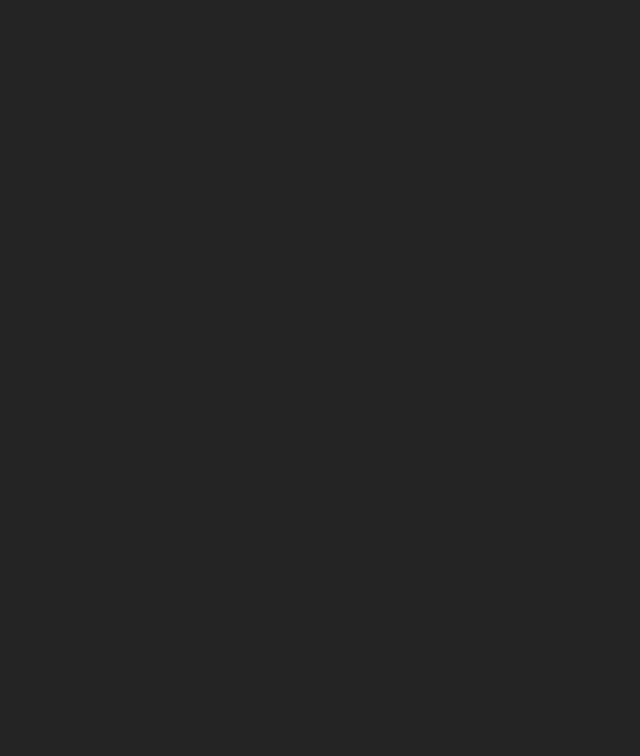
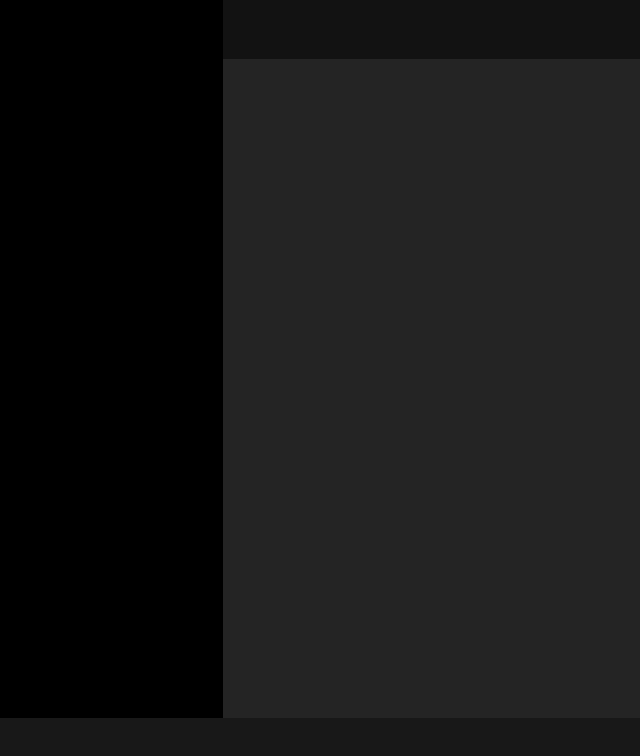
Before and after one commit to jonasbrk/spotify-clone, a React (Create React App) app: page / in a window 1280 px wide. Shown: the top 756 px of the page, without its empty margins (0-640 px from the left). Built offline with nearby package versions, Linux system fonts and the light colour scheme.

Commit message:
chore: html skeleton

```diff
--- a/src/components/Display/Display.jsx
+++ b/src/components/Display/Display.jsx
@@ -0,0 +1,10 @@
+import React from 'react';
+import './Display.styles.css'
+
+export const Display = () => {
+    return (
+        <div className='display'>
+
+        </div>
+    );
+};
--- a/src/components/Display/Display.styles.css
+++ b/src/components/Display/Display.styles.css
@@ -0,0 +1,6 @@
+.display {
+
+    display: flex;
+    height: 100%;
+
+}
--- a/src/components/Header/Header.jsx
+++ b/src/components/Header/Header.jsx
@@ -1,11 +1,10 @@
 import React from 'react';
+import './Header.styles.css'
 
-const Header = () => {
+export const Header = () => {
     return (
-        <div>
-            <div className='navBtnWrapper'></div>
-        </div>
+        <header>
+
+        </header>
     );
 };
-
-export default Header;
--- a/src/components/Header/Header.styles.css
+++ b/src/components/Header/Header.styles.css
@@ -0,0 +1,6 @@
+header {
+
+    display: flex;
+    height: 64px;
+    background-color: #121212;
+}
--- a/src/components/Player/Player.jsx
+++ b/src/components/Player/Player.jsx
@@ -0,0 +1,10 @@
+import React from 'react';
+import './Player.styles.css'
+
+export const Player = () => {
+    return (
+        <div className='player'>
+
+        </div>
+    );
+};
--- a/src/components/Player/Player.styles.css
+++ b/src/components/Player/Player.styles.css
@@ -0,0 +1,6 @@
+.player {
+
+    display: flex;
+    height: 91px;
+    background-color: #181818;
+}
--- a/src/components/SideMenu/SideMenu.jsx
+++ b/src/components/SideMenu/SideMenu.jsx
@@ -0,0 +1,10 @@
+import React from 'react';
+import './SideMenu.styles.css'
+
+export const SideMenu = () => {
+    return (
+        <div className='side__nav'>
+
+        </div>
+    );
+};
--- a/src/components/SideMenu/SideMenu.styles.css
+++ b/src/components/SideMenu/SideMenu.styles.css
@@ -0,0 +1,7 @@
+.side__nav {
+
+    display: flex;
+    height: 100%;
+    width: 270px;
+    background-color: black;
+}
--- /dev/null
+++ b/src/components/index.jsx
@@ -0,0 +1,4 @@
+export { Header } from './Header/Header'
+export { Display } from './Display/Display'
+export { SideMenu } from './SideMenu/SideMenu'
+export { Player } from './Player/Player'
--- a/src/pages/home/Home.jsx
+++ b/src/pages/home/Home.jsx
@@ -1,12 +1,29 @@
 import React from "react";
 import './Home.styles.css'
-import Header from "../../components/Header/Header";
+import {
+    Header,
+    Display,
+    SideMenu,
+    Player
+} from '../../components/index'
+
 
 
 const Home = () => {
 
     return (
-        <Header />
+        <main>
+            <div className="main__section">
+                <SideMenu />
+                <div className="main__wrapper">
+                    <Header />
+                    <Display />
+                </div>
+
+            </div>
+            <Player />
+        </main>
+
     )
 }
 
--- a/src/pages/home/Home.styles.css
+++ b/src/pages/home/Home.styles.css
@@ -0,0 +1,21 @@
+main {
+    display: flex;
+    flex-direction: column;
+    height: 100vh;
+    max-height: 100vh;
+    width: 100vw;
+}
+
+.main__section {
+
+    display: flex;
+    width: 100%;
+    height: 100%;
+}
+
+.main__wrapper {
+
+    display: flex;
+    flex-direction: column;
+    width: 100%;
+}
```
